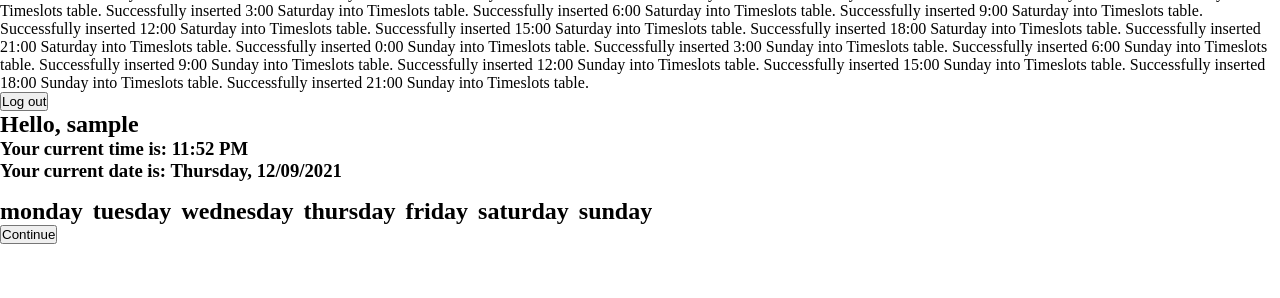
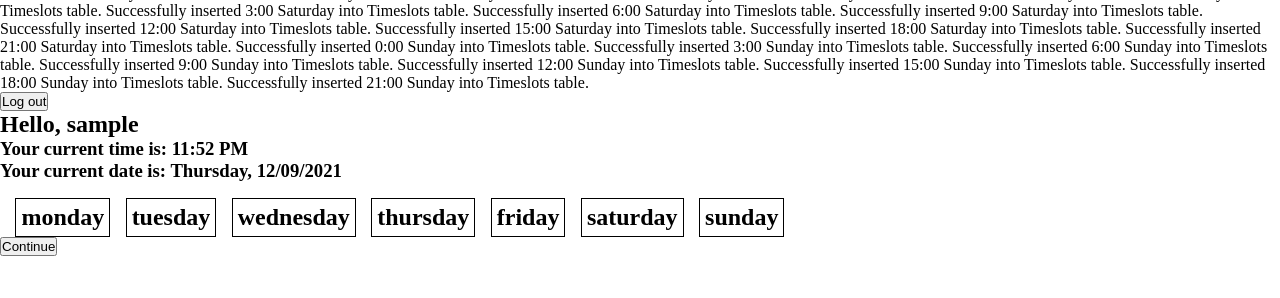
Before and after one commit to lyncasterc/laundry-reservation, a PHP site: page / in a window 1280 px wide. Shown: the part 214-512 px from the top of the page. Run offline with PHP 8.4, Linux system fonts and the light colour scheme; the visitor is signed in with stand-in values (Sample User, id 1); data that the repository does not hold is empty.

Commit message:
add basic styling for timeslots table

```diff
--- a/inc/timeslots.php
+++ b/inc/timeslots.php
@@ -57,7 +57,7 @@
 
         foreach ($available_timeslots as $timeslot_arr) {
             $start_hour = date('g:i A', strtotime($timeslot_arr['start_hour']));
-            $item = "<li>
+            $item = "<li class='timeslot-item'>
                         <label for='$weekday-$timeslot_arr[start_hour]'> $start_hour</label>
                         <input type='radio' name='timeslot' value='$weekday-$timeslot_arr[start_hour]' id='$weekday-$timeslot_arr[start_hour]' />
                     </li>";
--- a/style.css
+++ b/style.css
@@ -14,5 +14,18 @@ ul {
 #timeslots-table{
     margin-top: 1rem;
     display: flex;
-    gap: 10px;
+    max-width: 800px;
+    justify-content: space-evenly;
 }
+.table-col {
+    /* width: 400px; */
+    border: 1px solid black;
+    padding: 5px;
+}
+
+.timeslot-item {
+    width: 5.5rem;
+    display: flex;
+    justify-content: space-between;
+    /* gap: 5px; */
+}
```
